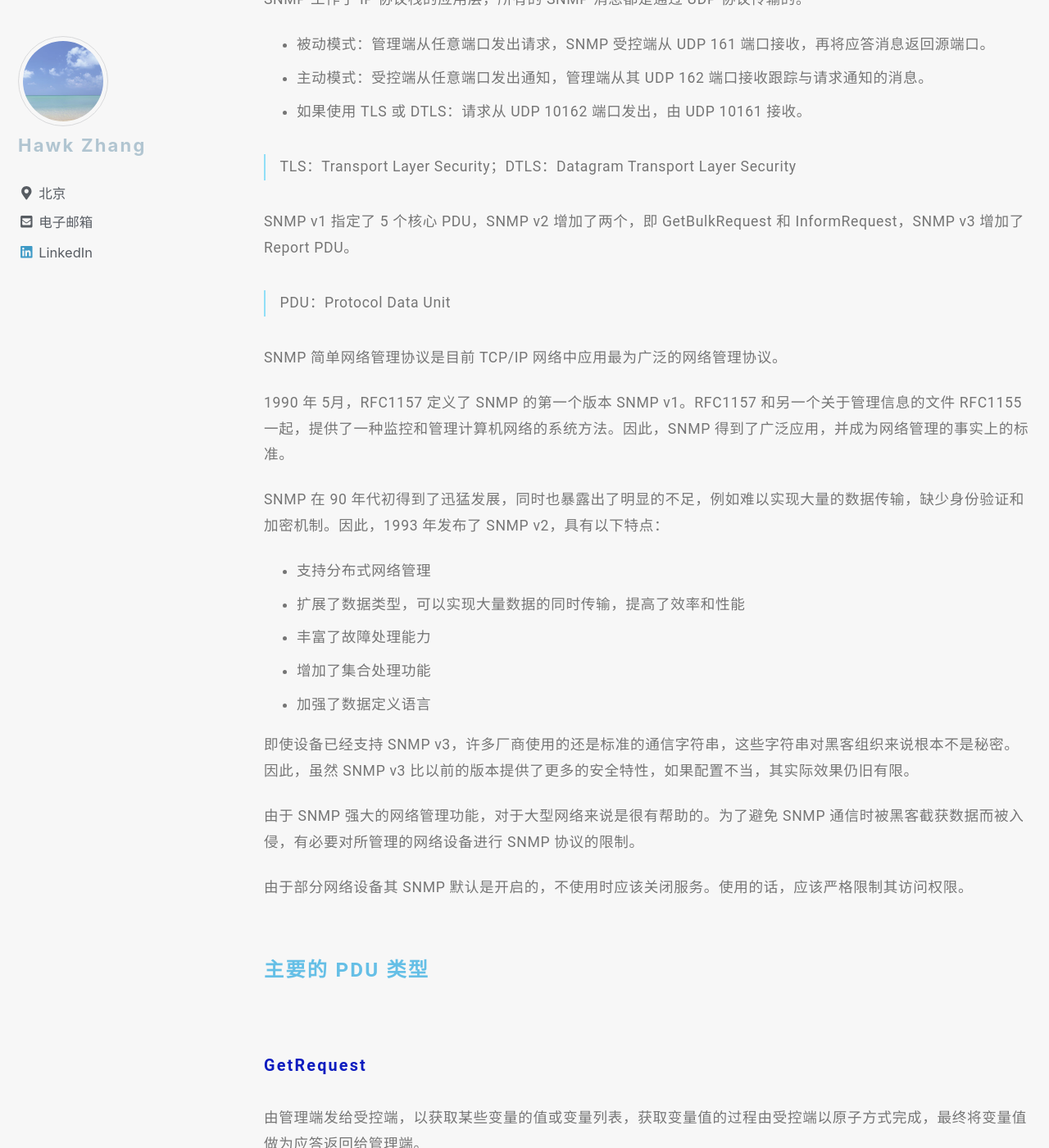
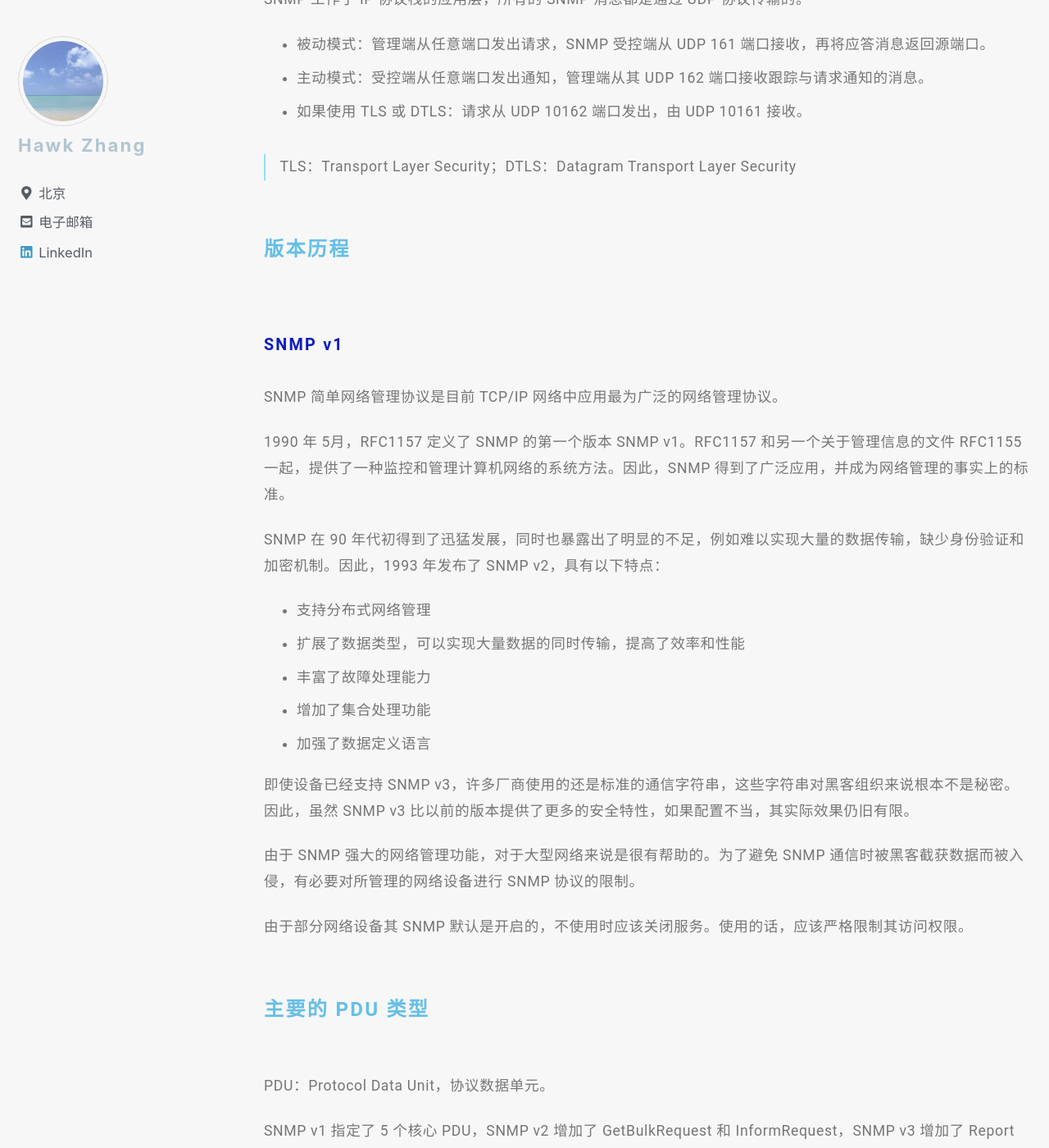
Before and after one commit to narru888/linotes_note, a Jekyll site: the page built from _posts/monitor/zabbix/2018-01-02-monitor.snmp.md, in a window 1280 px wide and 1400 px high, scrolled down 2800 px. Shown: the whole window at 82% size. Built offline with Jekyll 4.4.1, drawn with Linux system fonts in a browser that asks for light colours; nearby versions of some CDN libraries; a script that is not in the unit is left out; some of the changed text lies outside the part shown.

Commit message:
update on 2018-10-20 18:12:01 CST

```diff
--- a/_posts/monitor/zabbix/2018-01-02-monitor.snmp.md
+++ b/_posts/monitor/zabbix/2018-01-02-monitor.snmp.md
@@ -90,9 +90,17 @@ SNMP 工作于 IP 协议栈的应用层，所有的 SNMP 消息都是通过 UDP
 
 >TLS：Transport Layer Security；DTLS：Datagram Transport Layer Security
 
-SNMP v1 指定了 5 个核心 PDU，SNMP v2 增加了两个，即 GetBulkRequest 和 InformRequest，SNMP v3 增加了 Report PDU。
 
->PDU：Protocol Data Unit
+
+
+
+#### 版本历程
+
+
+
+##### SNMP v1
+
+
 
 SNMP 简单网络管理协议是目前 TCP/IP 网络中应用最为广泛的网络管理协议。
 
@@ -116,8 +124,17 @@ SNMP 在 90 年代初得到了迅猛发展，同时也暴露出了明显的不
 
 
 
+
+
+
+
+
+
 #### 主要的 PDU 类型
 
+PDU：Protocol Data Unit，协议数据单元。
+
+SNMP v1 指定了 5 个核心 PDU，SNMP v2 增加了 GetBulkRequest 和 InformRequest，SNMP v3 增加了 Report PDU。
 
 ##### GetRequest
 
```
